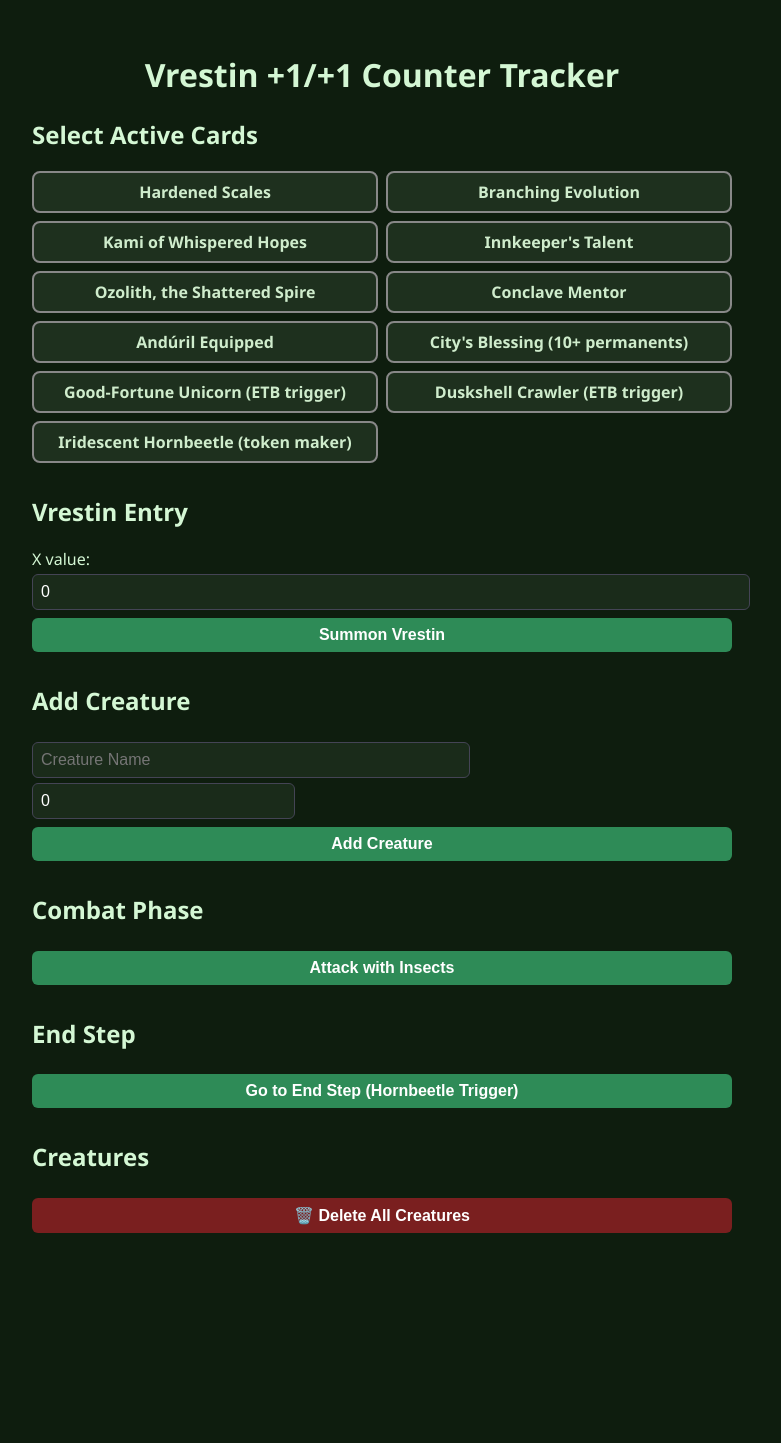
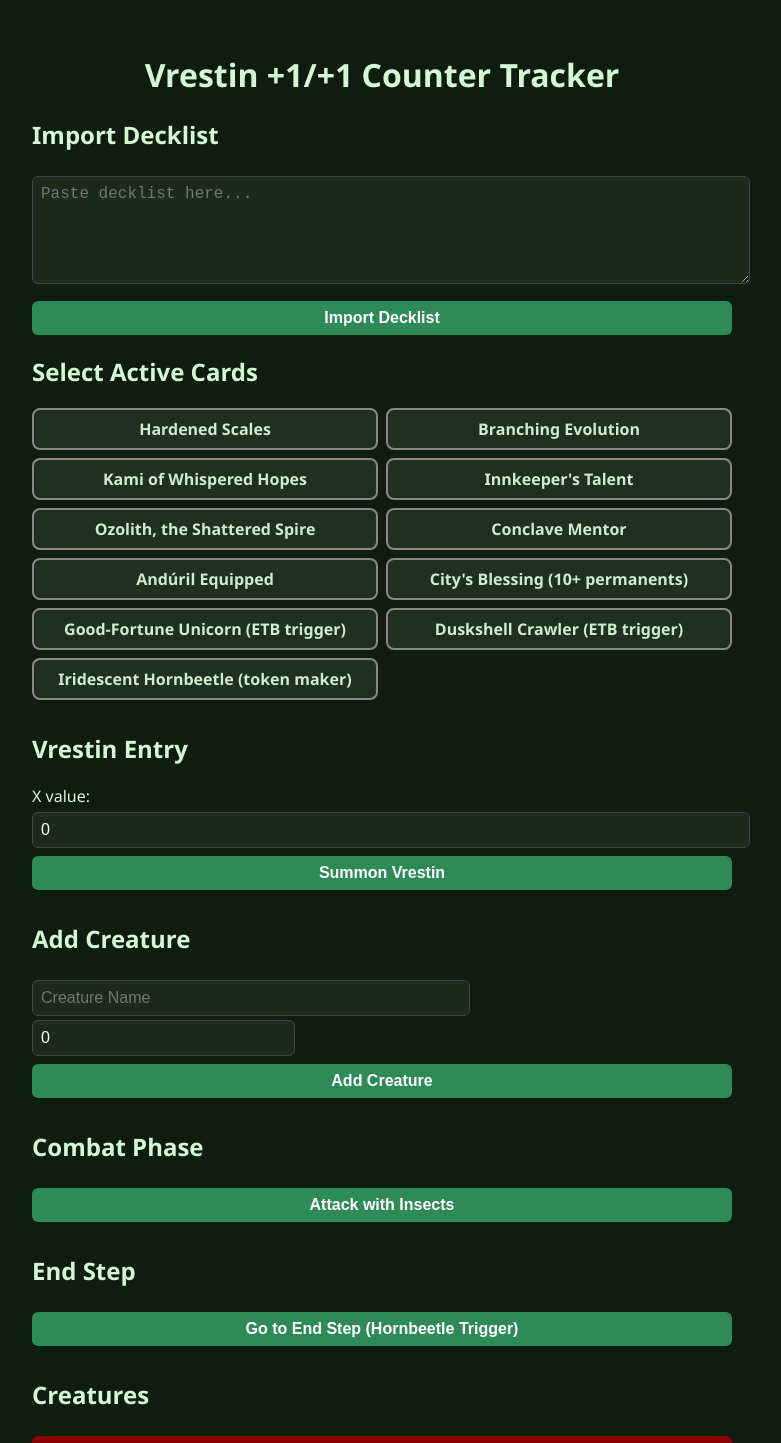
Before and after one commit to cdragon666/vrestin-counters, a React (Create React App) app: page / in a window 1280 px wide. Shown: the top 1443 px of the page, without its empty margins (258-1039 px from the left). Before the commit the page ends 1281 px from the top, so only its background shows below. Built offline with nearby package versions, Linux system fonts and the light colour scheme.

Commit message:
Add decklist import, result log upgrade, and creature management tools

```diff
--- a/src/App.js
+++ b/src/App.js
@@ -14,14 +14,6 @@ const supportCards = [
   { id: "hornbeetle", name: "Iridescent Hornbeetle (token maker)" }
 ];
 
-const creatureData = {
-  "scute mob": { counters: 1 },
-  "hornet queen": { counters: 2 },
-  "sigarda, font of blessings": { counters: 4 },
-  "king darien xlviii": { counters: 3 },
-  "springheart nantuko": { counters: 2 }
-};
-
 export default function App() {
   const [selectedCards, setSelectedCards] = useState([]);
   const [vrestinX, setVrestinX] = useState(0);
@@ -31,6 +23,14 @@ export default function App() {
   const [resultLog, setResultLog] = useState([]);
   const [suggestions, setSuggestions] = useState([]);
   const [counterTracker, setCounterTracker] = useState(0);
+  const [decklistInput, setDecklistInput] = useState("");
+  const [creatureData, setCreatureData] = useState({
+    "scute mob": { counters: 1 },
+    "hornet queen": { counters: 0 },
+    "sigarda, font of blessings": { counters: 0 },
+    "king darien xlviii": { counters: 0 },
+    "springheart nantuko": { counters: 0 }
+  });
 
   const toggleCard = (id) => {
     setSelectedCards((prev) =>
@@ -75,8 +75,8 @@ export default function App() {
 
     addToTracker(vrestinCounters + base * insectCounters);
 
-    let log = `Vrestin enters with ${vrestinCounters} counters.\n`;
-    log += `${base} Insect tokens created. Each gets +${insectCounters} counters.\n`;
+    let log = `-- ETB Phase --\nVrestin enters with ${vrestinCounters} counters (Base ${base}, Bonus ${getBaseCounterBonus()}, x${getMultiplier()}).\n`;
+    log += `${base} Insect tokens created. Each gets +${insectCounters} counters (Unicorn/Crawler + Bonus x${getMultiplier()}).\n`;
 
     const newCreatures = [
       { name: "Vrestin", counters: vrestinCounters },
@@ -88,7 +88,7 @@ export default function App() {
   };
 
   const handleCombat = () => {
-    let log = `Combat Phase:\n`;
+    let log = `-- Combat Phase --\n`;
     const insectBonus = Math.ceil((1 + getBaseCounterBonus()) * getMultiplier());
     const andurilBase = has("citys_blessing") ? 2 : 1;
     const andurilBonus = Math.ceil((andurilBase + getBaseCounterBonus()) * getMultiplier());
@@ -103,18 +103,21 @@ export default function App() {
       return { ...c, counters: c.counters + added };
     });
 
-    log += `All insects get +${insectBonus}, all creatures get +${has("anduril") ? andurilBonus : 0} from Andúril.`;
+    log += `Insects get +${insectBonus} (Mentor, Scales, etc.), `;
+    if (has("anduril")) log += `all creatures get +${andurilBonus} from Andúril.`;
+    else log += `no Andúril bonus.`;
+
     setCreatures(updatedCreatures);
     setResultLog((prev) => [log, ...prev]);
   };
 
   const handleEndStep = () => {
-    let log = `End Step:\n`;
+    let log = `-- End Step --\n`;
     if (has("hornbeetle") && counterTracker > 0) {
       const beetleBonus = getEntryCounterBonus();
       const newTokens = Array(counterTracker).fill().map((_, i) => ({ name: `Beetle Token ${i + 1}`, counters: beetleBonus }));
       setCreatures((prev) => [...prev, ...newTokens]);
-      log += `Hornbeetle created ${counterTracker} Insect tokens from ${counterTracker} counters added this turn.`;
+      log += `Hornbeetle created ${counterTracker} Insect tokens from ${counterTracker} counters this turn.`;
       addToTracker(counterTracker * beetleBonus);
     } else {
       log += `No effects triggered.`;
@@ -134,7 +137,7 @@ export default function App() {
     setCreatures((prev) => prev.filter((_, i) => i !== index));
   };
 
-  const clearAllCreatures = () => {
+  const clearCreatures = () => {
     setCreatures([]);
   };
 
@@ -174,9 +177,36 @@ export default function App() {
 
   const clearLog = () => setResultLog([]);
 
+  const importDecklist = () => {
+    const lines = decklistInput.toLowerCase().split("\n");
+    const newCreatures = {};
+    lines.forEach((line) => {
+      const match = line.match(/[a-z ]+/i);
+      if (match) {
+        const name = match[0].trim();
+        if (name && !(name in creatureData)) {
+          newCreatures[name] = { counters: 0 };
+        }
+      }
+    });
+    setCreatureData((prev) => ({ ...prev, ...newCreatures }));
+    setDecklistInput("");
+    alert("Decklist imported: " + Object.keys(newCreatures).length + " creatures added.");
+  };
+
   return (
     <div style={{ padding: "2rem", maxWidth: "700px", margin: "auto" }}>
       <h1 style={{ textAlign: "center" }}>Vrestin +1/+1 Counter Tracker</h1>
+
+      <h2>Import Decklist</h2>
+      <textarea
+        value={decklistInput}
+        onChange={(e) => setDecklistInput(e.target.value)}
+        rows={5}
+        placeholder="Paste decklist here..."
+        style={{ width: "100%", marginBottom: "0.5rem" }}
+      />
+      <button onClick={importDecklist} style={{ width: "100%" }}>Import Decklist</button>
 
       <h2>Select Active Cards</h2>
       <div style={{ display: "grid", gridTemplateColumns: "1fr 1fr", gap: "0.5rem" }}>
@@ -247,12 +277,10 @@ export default function App() {
       </button>
 
       <h2 style={{ marginTop: "2rem" }}>Creatures</h2>
-      <button
-        onClick={clearAllCreatures}
-        style={{ width: "100%", marginBottom: "1rem", backgroundColor: "#7a1f1f", color: "#fff" }}
-      >
-        🗑️ Delete All Creatures
+      <button onClick={clearCreatures} style={{ marginBottom: "1rem", width: "100%", background: "darkred", color: "white" }}>
+        🗑️ Remove All Creatures
       </button>
+
       {creatures.map((c, i) => (
         <div key={i} style={{ display: "flex", justifyContent: "space-between", alignItems: "center", marginBottom: "0.5rem" }}>
           <span>{c.name}: +{c.counters}/+{c.counters}</span>
```
